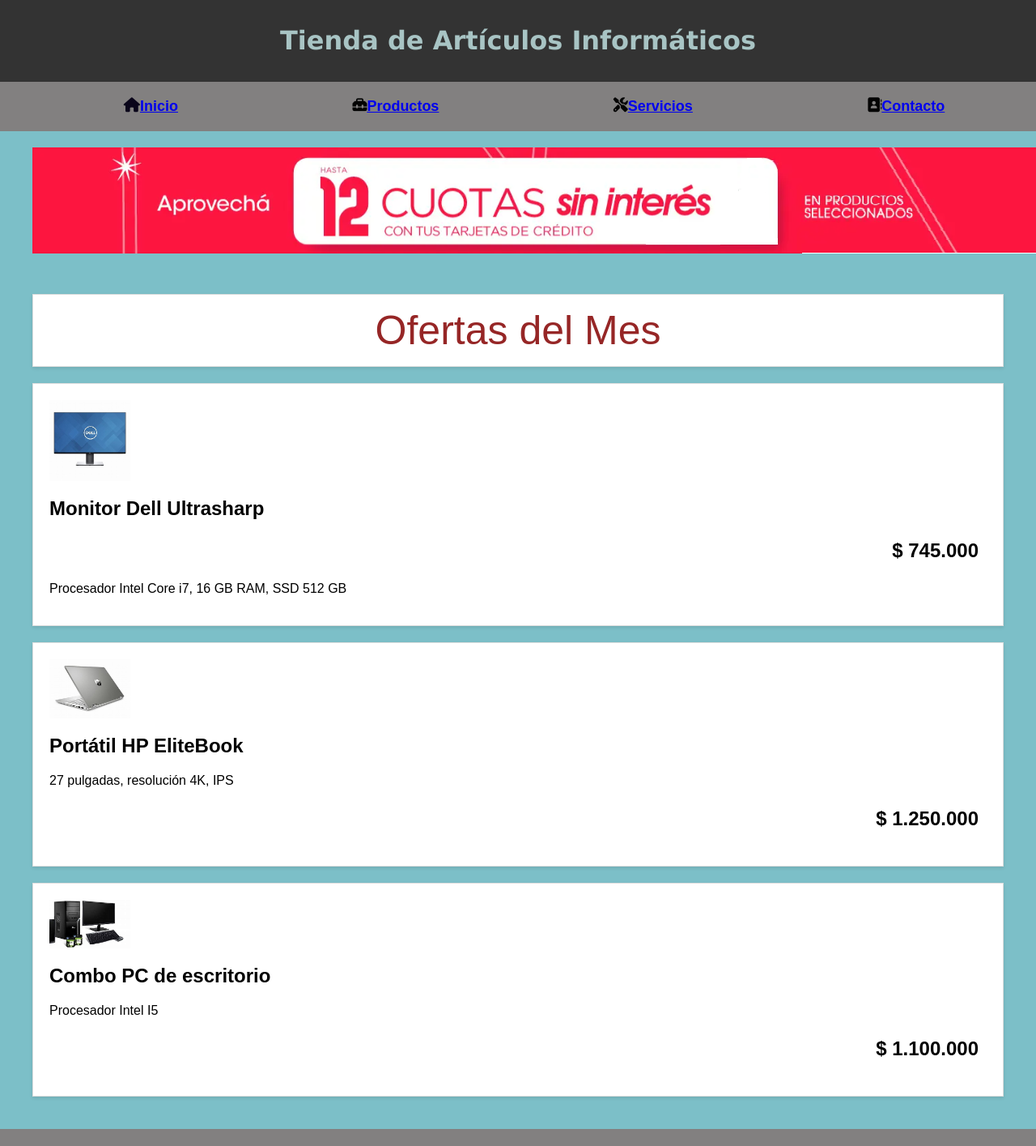
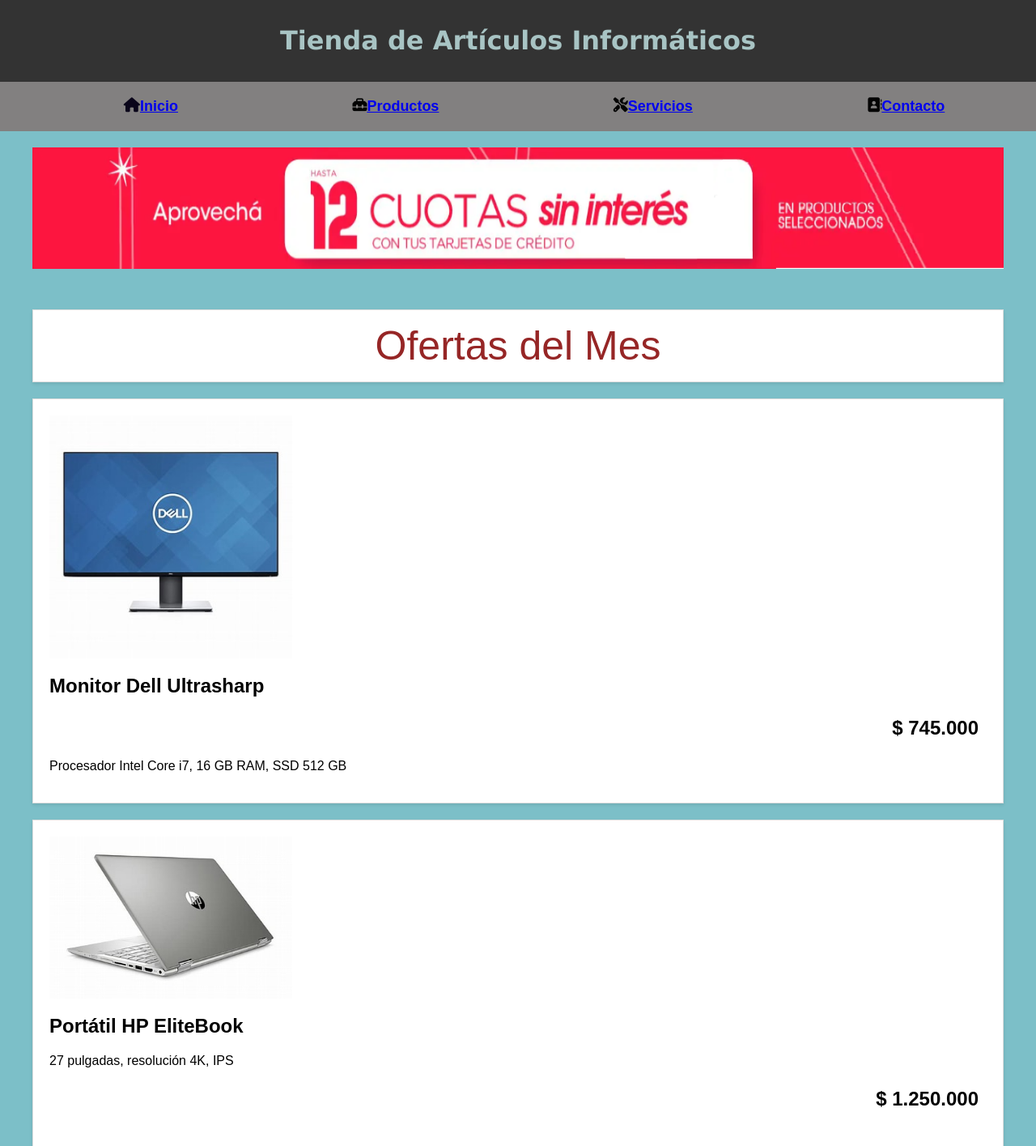
Before and after one commit to matiasq3/Grupo17-Desarrollo.github.io, a plain HTML site: page proyecto-curso-grupo17/practico/index.html in a window 1280 px wide. Shown: the top 1415 px of the page at 81% size. Drawn offline with Linux system fonts and the light colour scheme.

Commit message:
imagenes

```diff
--- a/proyecto-curso-grupo17/practico/index.html
+++ b/proyecto-curso-grupo17/practico/index.html
@@ -36,7 +36,7 @@
 
             <div>
             <!--provisoria, se puede hacer la publicidad-->
-                <img src="./img/12cuotas.jpg" alt="Publicidad">
+                <img src="./img/12cuotas.jpg" width="1200" height="150"alt="Publicidad">
 
             </div>
 
@@ -48,7 +48,7 @@
 
 
             <div class="productos">
-                <a href="./sitio/productos/Monitor Dell Ultrasharp.html"><img src ="./img/monitordell.jpg" alt="Monitor Dell" width="100px"></a>
+                <a href="./sitio/productos/Monitor Dell Ultrasharp.html"><img src ="./img/monitordell.jpg"  width="300" height="300" alt="Monitor Dell" ></a>
                 <h2>Monitor Dell Ultrasharp</h2>
                 <p class="orden">$ 745.000</p>
                 <p>Procesador Intel Core i7, 16 GB RAM, SSD 512 GB</p>
@@ -57,7 +57,7 @@
 
             </div>
             <div class="productos">
-                <a href="./sitio/productos.html"><img src="./img/hpprotatil.jpg" alt="portatil Hp" width="100px"></a>
+                <a href="./sitio/productos.html"><img src="./img/hpprotatil.jpg" width="300" height="200"alt="portatil Hp" width="100px"></a>
                 <h2>Portátil HP EliteBook</h2>
                 <p>27 pulgadas, resolución 4K, IPS</p>
                 <p class="orden">$ 1.250.000</p>
@@ -65,7 +65,7 @@
 
             </div>
             <div class="productos">
-                <a href="./sitio/productos.html"><img src="./img/OIP.jpg" alt="PC de escritorio" width="100px"></a>
+                <a href="./sitio/productos.html"><img src="./img/OIP.jpg" width="300" height="200" alt="PC de escritorio" width="100px"></a>
                 <h2>Combo PC de escritorio</h2>
                 <p>Procesador Intel I5</p>
                 <p class="orden">$ 1.100.000</p>
```
